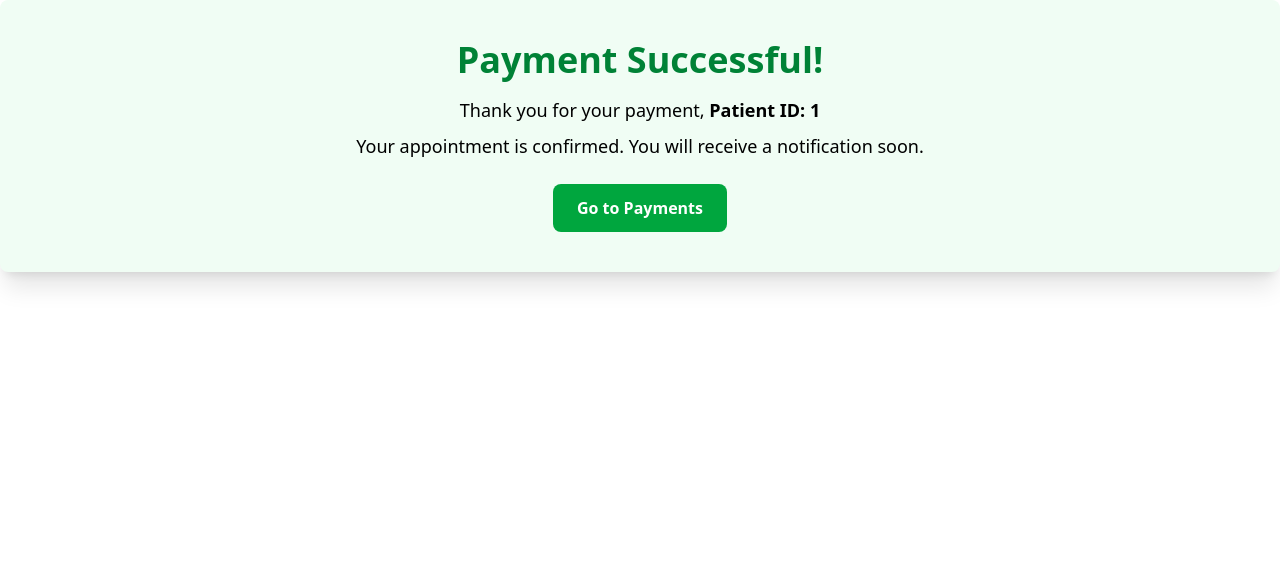
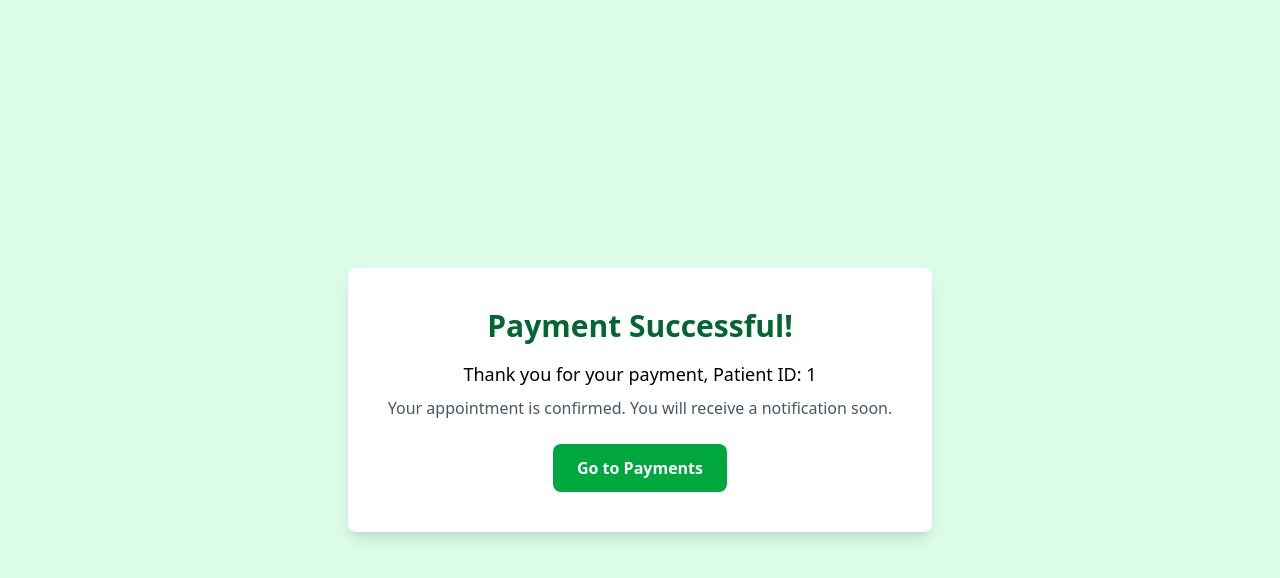
Before and after one commit to elikimz/HospitalManagement_Frontend, a React (Vite) app: page /payment-success/1 in a window 1280 px wide. Shown: the top 578 px of the page. Built offline with nearby package versions, Linux system fonts and the light colour scheme.

Commit message:
first commit

```diff
--- a/src/patientFeatures/success.tsx
+++ b/src/patientFeatures/success.tsx
@@ -1,41 +1,21 @@
-// import { useParams } from 'react-router-dom';
-
-// const PaymentSuccess: React.FC = () => {
-//     const { patientId } = useParams();
-
-//     return (
-//         <div className="p-6 md:p-10 bg-green-100 rounded-lg shadow-lg">
-//             <h1 className="text-3xl font-bold text-green-800 mb-4">Payment Successful!</h1>
-//             <p>Thank you for your payment, Patient ID: {patientId}</p>
-//             <p>Your appointment is confirmed. You will receive a notification soon.</p>
-//         </div>
-//     );
-// };
-
-// export default PaymentSuccess;
-
-
-import { useParams, useNavigate } from 'react-router-dom';
+import { useParams } from 'react-router-dom';
 
 const PaymentSuccess: React.FC = () => {
     const { patientId } = useParams();
-    const navigate = useNavigate();
-
-    const handleGoBack = () => {
-        navigate('/patient/payments');
-    };
 
     return (
-        <div className="p-6 md:p-10 bg-green-50 rounded-lg shadow-xl flex flex-col items-center">
-            <h1 className="text-4xl font-bold text-green-700 mb-4">Payment Successful!</h1>
-            <p className="text-lg mb-2">Thank you for your payment, <span className="font-semibold">Patient ID: {patientId}</span></p>
-            <p className="text-lg mb-6">Your appointment is confirmed. You will receive a notification soon.</p>
-            <button
-                onClick={handleGoBack}
-                className="px-6 py-3 bg-green-600 text-white font-semibold rounded-lg hover:bg-green-700 transition"
-            >
-                Go to Payments
-            </button>
+        <div className="flex items-center justify-center min-h-screen bg-green-100">
+            <div className="p-6 md:p-10 bg-white rounded-lg shadow-lg text-center">
+                <h1 className="text-3xl font-bold text-green-800 mb-4">Payment Successful!</h1>
+                <p className="text-lg mb-2">Thank you for your payment, Patient ID: {patientId}</p>
+                <p className="text-gray-600 mb-6">Your appointment is confirmed. You will receive a notification soon.</p>
+                <button
+                    onClick={() => window.location.href = 'https://hospital-management-frontend-gray.vercel.app/patient/payments'}
+                    className="px-6 py-3 bg-green-600 text-white font-semibold rounded-lg hover:bg-green-700 transition"
+                >
+                    Go to Payments
+                </button>
+            </div>
         </div>
     );
 };
```
